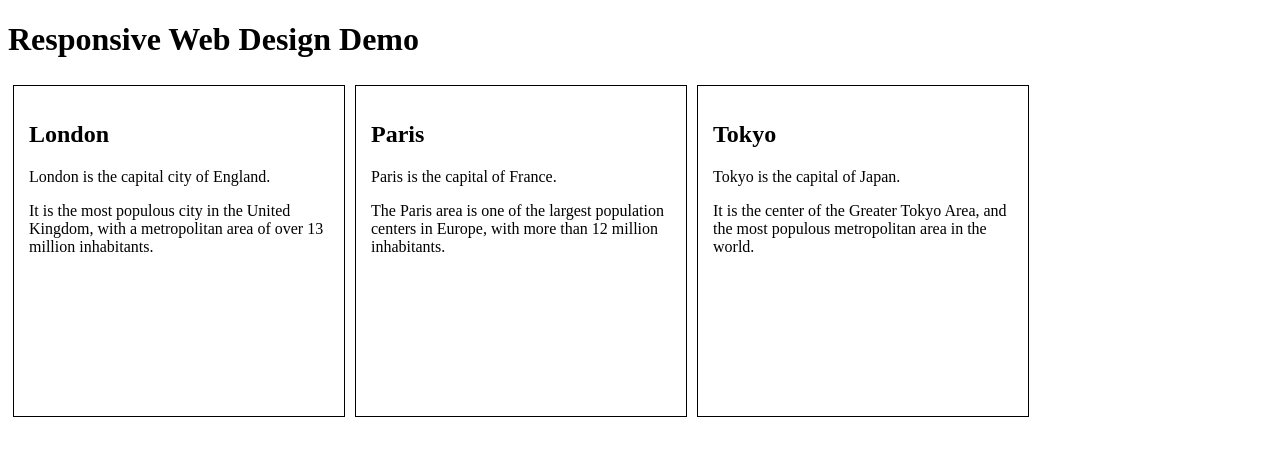
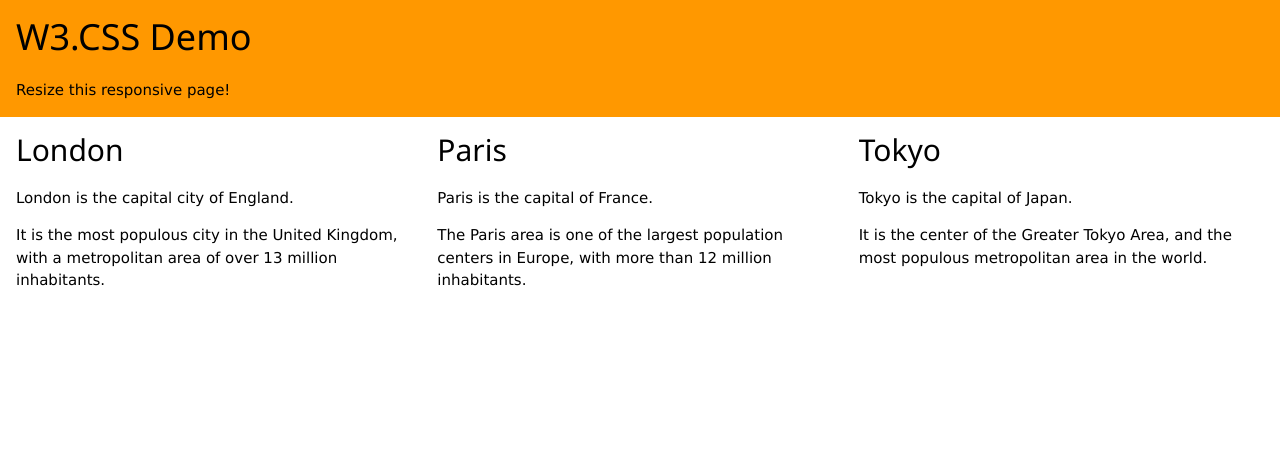
Before and after one commit to mtraina/html-responsive-design, a plain HTML site: page index.html in a window 1280 px wide. Drawn offline with nearby package versions, Linux system fonts and the light colour scheme.

Commit message:
w3.css addition

```diff
--- a/index.html
+++ b/index.html
@@ -1,40 +1,39 @@
 <!DOCTYPE html>
 <html lang="en-us">
-<head>
-<style>
-.city {
-    float: left;
-    margin: 5px;
-    padding: 15px;
-    max-width: 300px;
-    height: 300px;
-    border: 1px solid black;
-}
-</style>
-</head>
+<meta name="viewport" content="width=device-width, initial-scale=1">
+<link rel="stylesheet" href="http://www.w3schools.com/lib/w3.css">
+
 <body>
 
-<h1>Responsive Web Design Demo</h1>
-<div class="city">
+  <div class="w3-container w3-orange">
+    <h1>W3.CSS Demo</h1>
+    <p>Resize this responsive page!</p>
+  </div>
+
+  <div class="w3-row-padding">
+
+  <div class="w3-third">
     <h2>London</h2>
     <p>London is the capital city of England.</p>
     <p>It is the most populous city in the United Kingdom,
     with a metropolitan area of over 13 million inhabitants.</p>
   </div>
 
-<div class="city">
+  <div class="w3-third">
     <h2>Paris</h2>
     <p>Paris is the capital of France.</p>
     <p>The Paris area is one of the largest population centers in Europe,
     with more than 12 million inhabitants.</p>
   </div>
 
-<div class="city">
+  <div class="w3-third">
     <h2>Tokyo</h2>
     <p>Tokyo is the capital of Japan.</p>
     <p>It is the center of the Greater Tokyo Area,
     and the most populous metropolitan area in the world.</p>
   </div>
 
+  </div>
+
 </body>
 </html>
```
Lines whose indentation alone changed are shown as unchanged.
